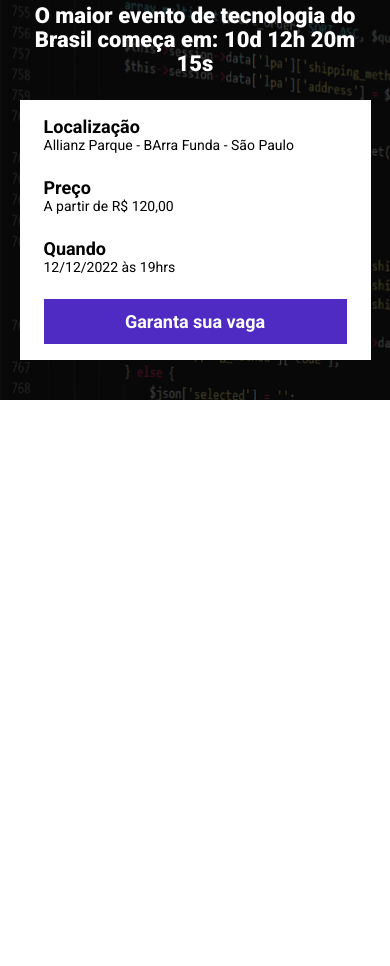
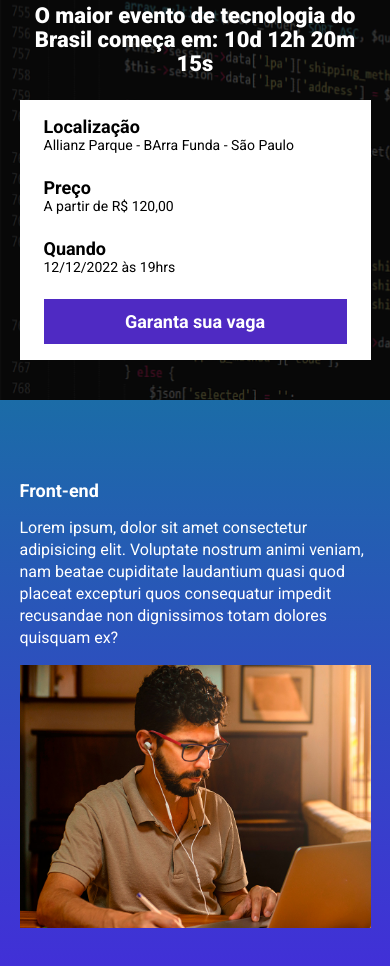
Before and after one commit to IZer0zI/ebac_tech_talks, a website built with Parcel: page src/index.html in a window 390 px wide. Shown: the part 100-1066 px from the top of the page. Before the commit the page ends 844 px from the top, so only its background shows below. Built offline with nearby package versions, Linux system fonts and the light colour scheme.

Commit message:
criando a seção front-end

```diff
--- a/src/index.html
+++ b/src/index.html
@@ -38,6 +38,18 @@
         </div>
     </header>
 
+    <section class="event">
+        <div class="container">
+            <div class="event__details">
+                <h2 class="event__details__title">Front-end</h2>
+                <p class="event__details__description">
+                    Lorem ipsum, dolor sit amet consectetur adipisicing elit. Voluptate nostrum animi veniam, nam beatae cupiditate laudantium quasi quod placeat excepturi quos consequatur impedit recusandae non dignissimos totam dolores quisquam ex?
+                </p>
+            </div>
+            <img class="event__image" src="./images/frontend.png" alt="Front-end">
+        </div>
+    </section>
+
 
     <script src="./scripts/main.js"></script>
 </body>
--- /dev/null
+++ b/src/styles/_event.scss
@@ -0,0 +1,42 @@
+.event {
+    padding: 80px 0;
+    background-image: linear-gradient(#1b6ca7, #442bdb);
+
+    .container {
+        display: flex;
+    }
+
+    &__image {
+        max-width: 360px;
+    }
+
+    &__details {
+        margin-right: 40px;
+
+        &__title {
+            font-size: 18px;
+            font-weight: bold;
+            margin-bottom: 16px;
+            margin-bottom: 16px;
+        }
+
+        &__description {
+            line-height: 22px;
+        }
+    }
+
+    @media (max-width: 640px) {
+        .container {
+            display: block;
+        }
+
+        &__image {
+            width: 100%;
+        }
+
+        &__details {
+            margin-right: 0;
+            margin-bottom: 16px;
+        }
+    }
+}
--- a/src/styles/main.scss
+++ b/src/styles/main.scss
@@ -1,6 +1,7 @@
 @use 'hero';
 @use 'components/infos_bar';
 @use 'components/buttons';
+@use 'event';
 
 * {
     padding: 0;
```
